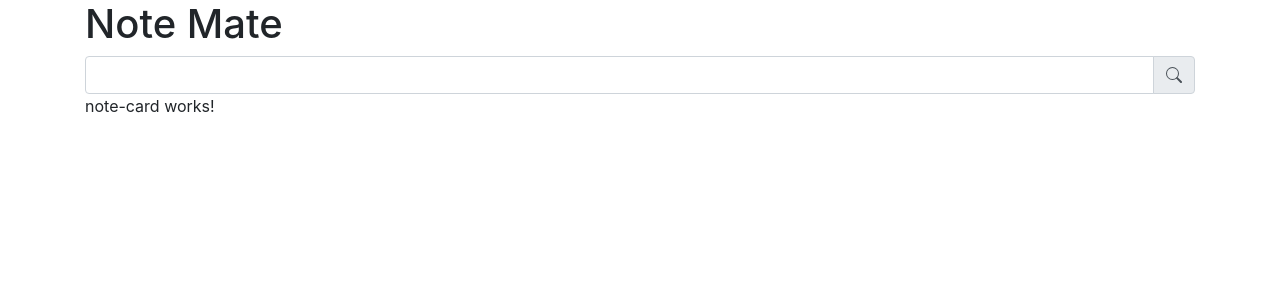
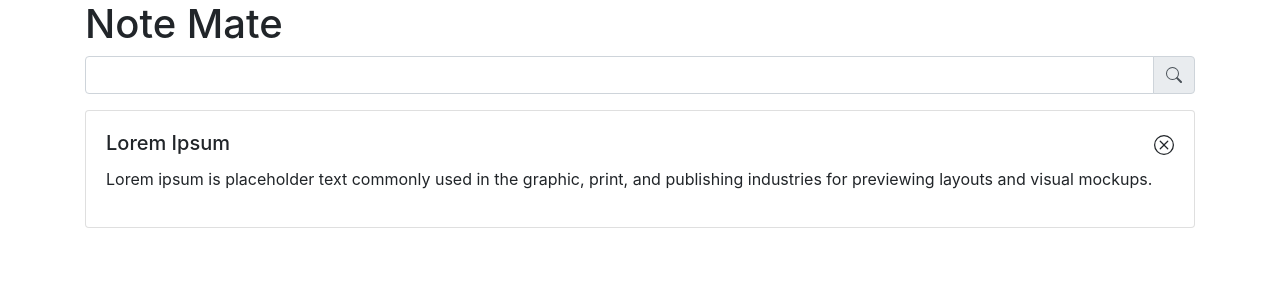
Before and after one commit to thisisabhinay/angular-notes, an Angular app: page / in a window 1280 px wide. Shown: the top 300 px of the page. Built offline with nearby package versions, Linux system fonts and the light colour scheme.

Commit message:
Defines Note Card component

```diff
--- a/src/app/note-card/note-card.component.html
+++ b/src/app/note-card/note-card.component.html
@@ -1 +1,20 @@
-<p>note-card works!</p>
+<div class="card">
+    <div class="card-body">
+        <h5 class="card-title">
+            {{title}}
+            <span class="float-right">
+                <svg width="1em" height="1em" viewBox="0 0 16 16" class="bi bi-x-circle" fill="currentColor"
+                    xmlns="http://www.w3.org/2000/svg">
+                    <path fill-rule="evenodd"
+                        d="M8 15A7 7 0 1 0 8 1a7 7 0 0 0 0 14zm0 1A8 8 0 1 0 8 0a8 8 0 0 0 0 16z" />
+                    <path fill-rule="evenodd"
+                        d="M4.646 4.646a.5.5 0 0 1 .708 0L8 7.293l2.646-2.647a.5.5 0 0 1 .708.708L8.707 8l2.647 2.646a.5.5 0 0 1-.708.708L8 8.707l-2.646 2.647a.5.5 0 0 1-.708-.708L7.293 8 4.646 5.354a.5.5 0 0 1 0-.708z" />
+                </svg>
+            </span>
+        </h5>
+        <p #bodyText class="card-text">
+            {{body}}
+        </p>
+        <div #truncator></div>
+    </div>
+</div>
--- a/src/app/note-card/note-card.component.sass
+++ b/src/app/note-card/note-card.component.sass
@@ -0,0 +1,2 @@
+.card
+    margin: 1rem 0
--- a/src/app/note-card/note-card.component.ts
+++ b/src/app/note-card/note-card.component.ts
@@ -1,5 +1,5 @@
 /* eslint-disable @typescript-eslint/no-empty-function */
-import { Component, OnInit } from "@angular/core";
+import { Component, ElementRef, Input, OnInit, Renderer2, ViewChild } from "@angular/core";
 
 @Component({
     selector: "app-note-card",
@@ -8,9 +8,27 @@ import { Component, OnInit } from "@angular/core";
 })
 export class NoteCardComponent implements OnInit {
 
-    constructor() { }
+    @Input("title") title: string;
+    @Input("body") body: string;
+
+    @ViewChild("truncator") truncator: ElementRef<HTMLElement>;
+    @ViewChild("bodyText") bodyText: ElementRef<HTMLElement>;
+
+    constructor(private renderer: Renderer2) { }
 
     ngOnInit(): void {
+        /*
+        NOT WORKING:
+
+        // If text not overflowing, hide the tuncator
+
+        const style = window.getComputedStyle(this.bodyText.nativeElement, null);
+        const viewableHeight = parseInt(style.getPropertyValue("height"), 10);
+
+        if (this.bodyText.nativeElement.scrollHeight <= viewableHeight) {
+            this.renderer.setStyle(this.truncator.nativeElement, "didplay", "none");
+        }
+        */
     }
 
 }
--- a/src/app/pages/notes-list/notes-list.component.html
+++ b/src/app/pages/notes-list/notes-list.component.html
@@ -19,6 +19,8 @@
 
 <div class="row notes-list">
     <div class="col">
-        <app-note-card></app-note-card>
+        <app-note-card [title]="'Lorem Ipsum'"
+            [body]="'Lorem ipsum is placeholder text commonly used in the graphic, print, and publishing industries for previewing layouts and visual mockups.'">
+        </app-note-card>
     </div>
 </div>
```
